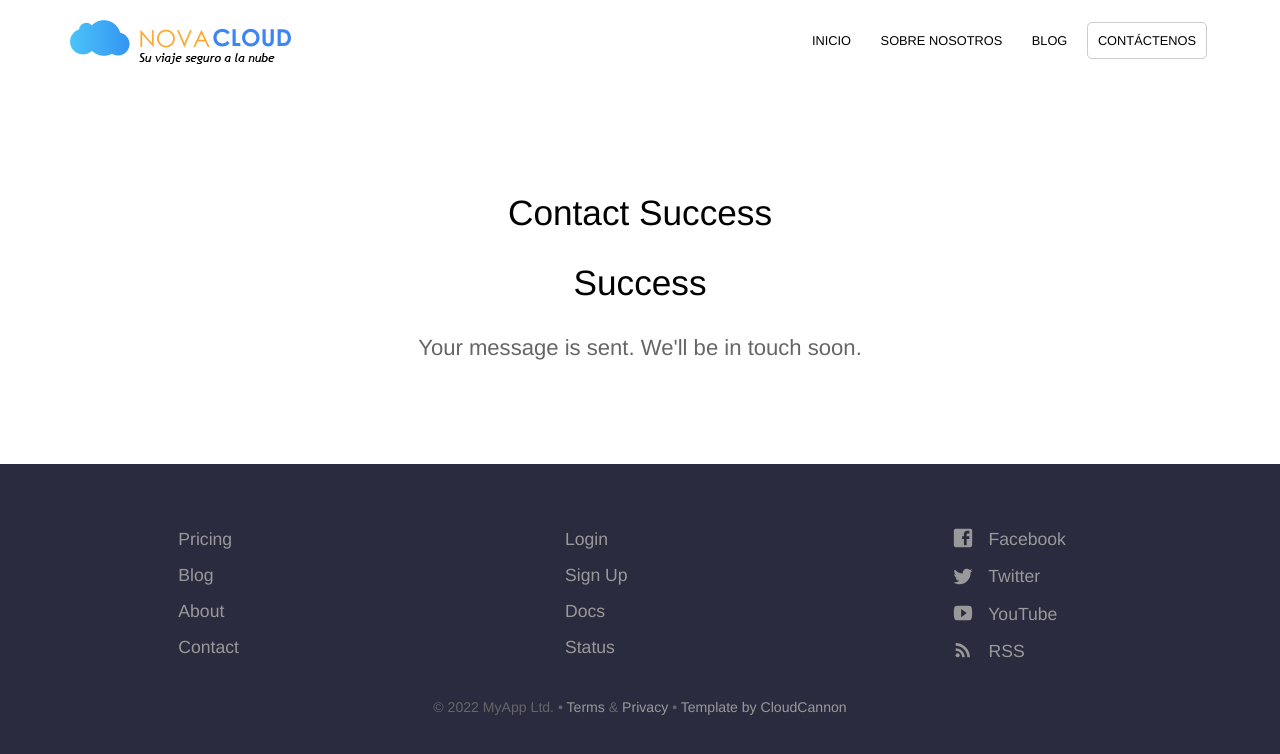
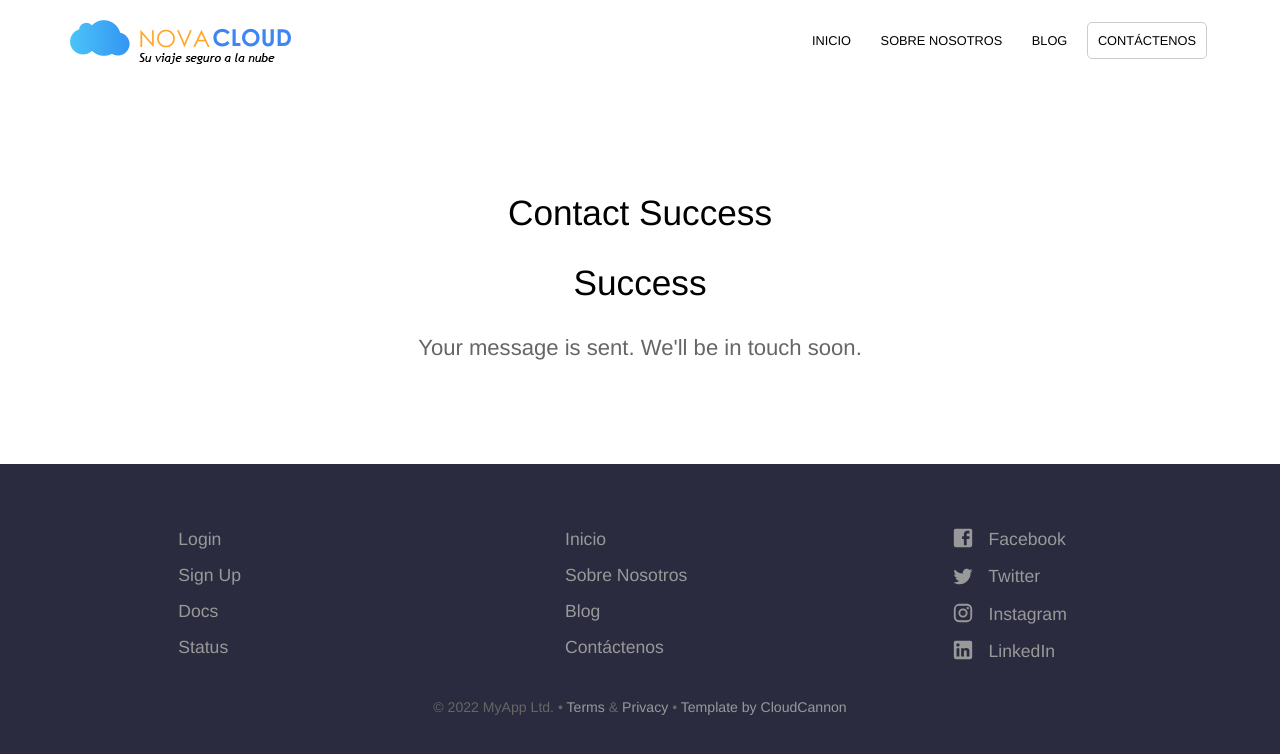
Before and after one commit to nova-cloud/nova-cloud.github.io, a Jekyll site: the page built from contact-success.html, in a window 1280 px wide. Shown: the top 754 px of the page. Built offline with Jekyll 4.4.1, drawn with Linux system fonts in a browser that asks for light colours; a script that is not in the unit is left out.

Commit message:
update footer

```diff
--- a/_data/footer.yml
+++ b/_data/footer.yml
@@ -1,12 +1,3 @@
-- links:
-  - name: Pricing
-    link: /pricing/
-  - name: Blog
-    link: /blog/
-  - name: About
-    link: /about/
-  - name: Contact
-    link: /contact/
 - links:
   - name: Login
     link: /
@@ -21,19 +12,28 @@
     link: /
     new_window: true
 - links:
+  - name: Inicio
+    link: /
+  - name: Sobre Nosotros
+    link: /about/
+  - name: Blog
+    link: /blog/
+  - name: Contáctenos
+    link: /contact/
+- links:
   - name: Facebook
-    link: https://facebook.com/cloudcannon/
+    link: https://www.facebook.com/NovaCloudBusiness
     new_window: true
     social_icon: Facebook
   - name: Twitter
-    link: https://twitter.com/cloudcannon/
+    link: https://www.twitter.com/novacloudb
     social_icon: Twitter
     new_window: true
-  - name: YouTube
-    link: https://youtube.com/cloudcannon/
-    social_icon: YouTube
+  - name: Instagram
+    link: https://www.instagram.com/novacloudb
+    social_icon: Instagram
     new_window: true
-  - name: RSS
-    link: /feed.xml
-    social_icon: RSS
-    new_window: false
+  - name: LinkedIn
+    link: https://www.linkedin.com/company/novacloud-solutions
+    social_icon: LinkedIn
+    new_window: true
```
